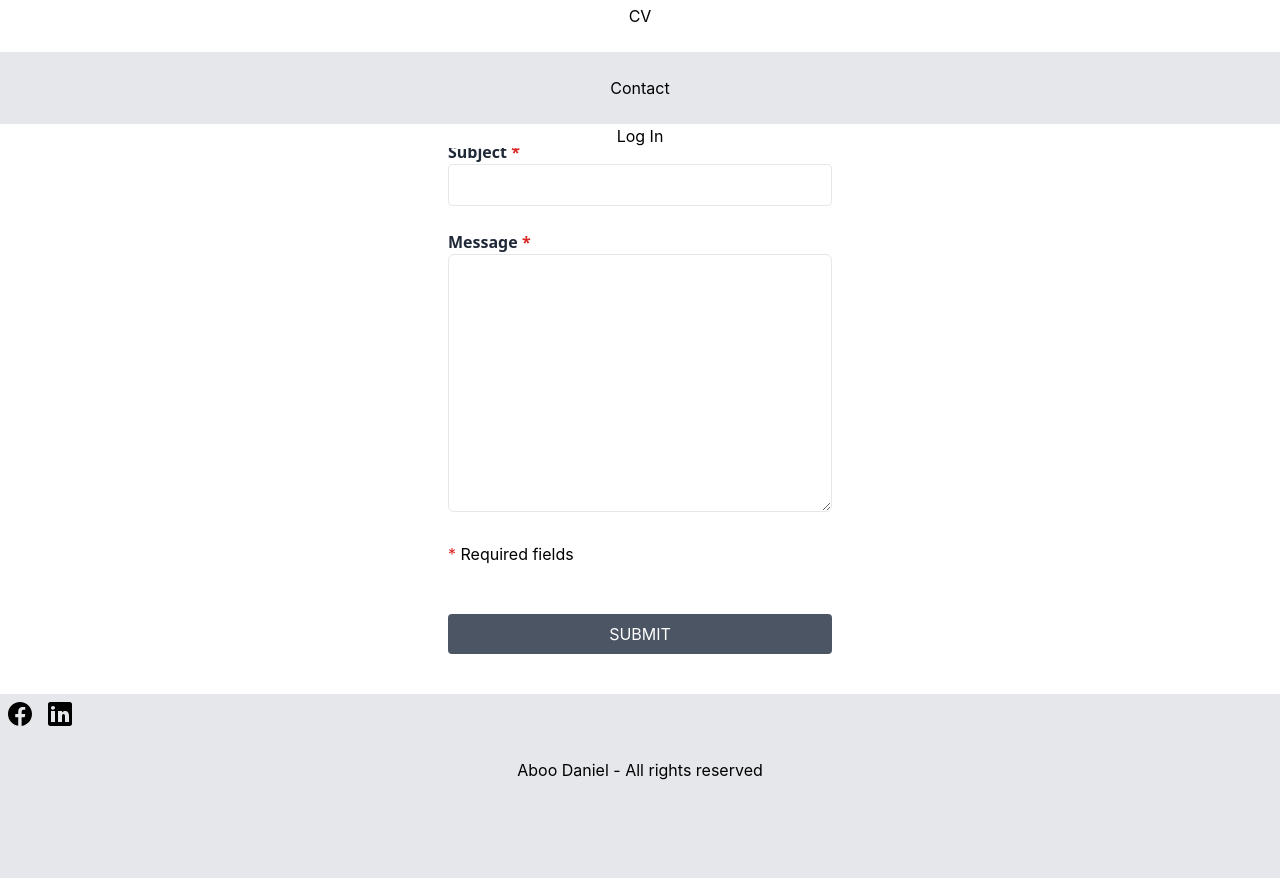
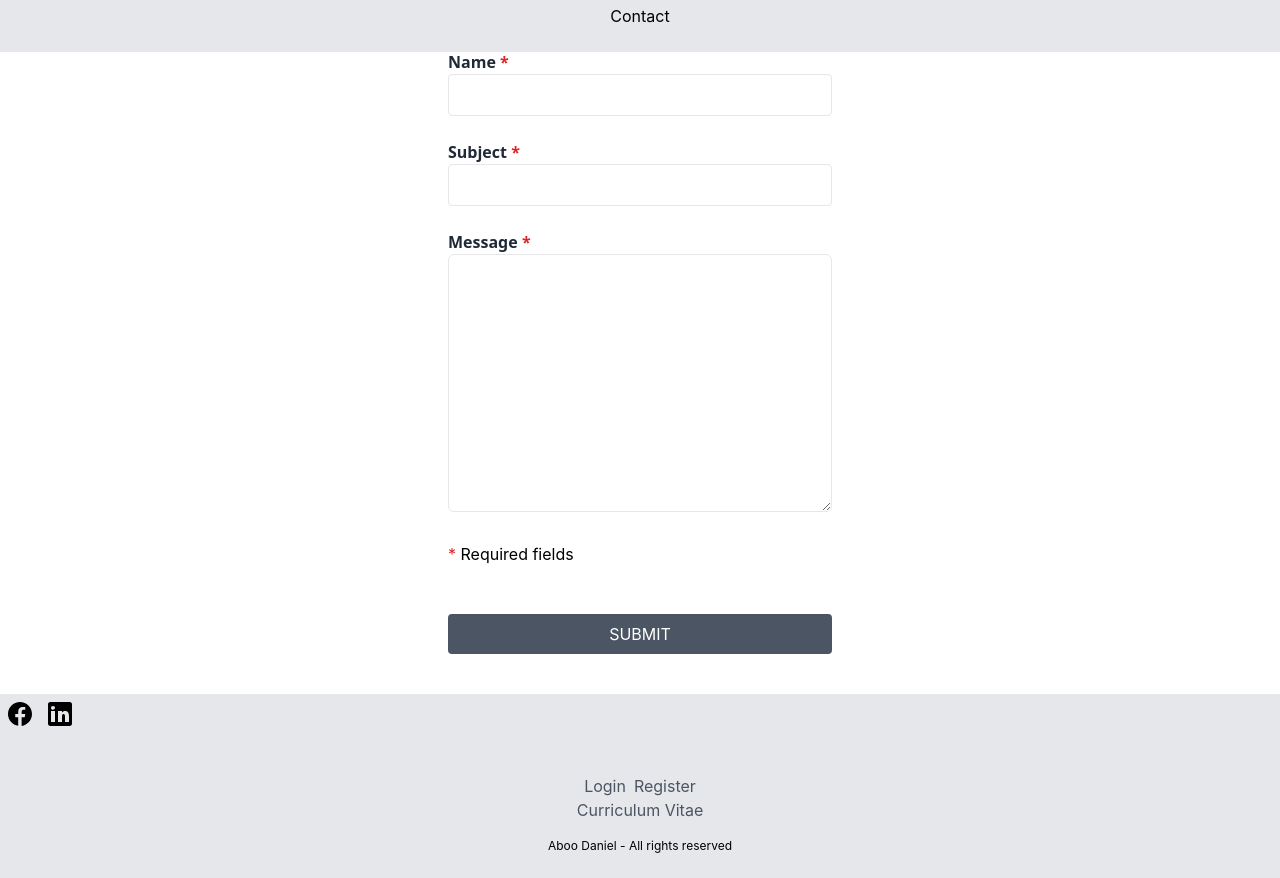
Before and after one commit to Daboo1998/aboodaniel-react-client, a React (Create React App) app: page /contact in a window 1280 px wide. Shown: the part 220-1098 px from the top of the page. Before the commit the page ends 1026 px from the top, so only its background shows below. Built offline with nearby package versions, Linux system fonts and the light colour scheme; no server answers.

Commit message:
Moved CV and Login/Register/Logout to Footer

```diff
--- a/src/App.tsx
+++ b/src/App.tsx
@@ -41,9 +41,6 @@ function App() {
                     </PageNavigatorBarLink>
                     <PageNavigatorBarLink to="/experience" pageTitle="Experience">
                         Experience
-                    </PageNavigatorBarLink>
-                    <PageNavigatorBarLink pageTitle="CV" to="/cv">
-                        CV
                     </PageNavigatorBarLink>
 					<PageNavigatorBarLink to="/contact" pageTitle="Contact">
                   		Contact
--- a/src/components/atoms/buttons and links/Button.tsx
+++ b/src/components/atoms/buttons and links/Button.tsx
@@ -22,9 +22,10 @@ export interface ButtonProps {
     size?: ButtonSize;
     className?: string;
     submit?: boolean;
+    nonUppercase?: boolean;
 }
 
-const Button: React.FC<ButtonProps> = ({submit = false, className, label, action, type = ButtonType.primary, size = ButtonSize.small}) => {
+const Button: React.FC<ButtonProps> = ({nonUppercase, submit = false, className, label, action, type = ButtonType.primary, size = ButtonSize.small}) => {
     const theme = () => {
         switch (type) {
             case ButtonType.primary: return "bg-gray-600 >md:hover:bg-gray-900";
@@ -46,7 +47,7 @@ const Button: React.FC<ButtonProps> = ({submit = false, className, label, action
 
     return (
         <button type={submit ? "submit": undefined} onClick={e => action?.(e)}
-                className={`${theme()} ${sizeAttributes()} ${className ? className : ""} text-white rounded px-1 uppercase`}>
+                className={`${theme()} ${sizeAttributes()} ${className ? className : ""} text-white rounded px-1 ${nonUppercase ? "" : "uppercase"}`}>
             {label}
         </button>
     );
--- a/src/components/molecules/general/Footer.tsx
+++ b/src/components/molecules/general/Footer.tsx
@@ -1,16 +1,53 @@
 import React from "react";
 import { ReactComponent as FacebookIcon } from "../../../images/icons/facebookIcon.svg";
 import { ReactComponent as LinkedInIcon } from "../../../images/icons/linkedInIcon.svg";
+import Link from "../../atoms/buttons and links/Link";
+import {useAuth} from "../../../contexts/AuthContext";
 
 const Footer: React.FC = () => {
+    const auth = useAuth();
+
     return (
-        <div className="flex flex-col bg-gray-200 dark:bg-black pb-6">
+        <div className="flex flex-col bg-gray-200 dark:bg-black pb-6 space-y-4">
             <div className="flex flex-row">
                 <a href="https://facebook.com/danny.aboo.5" target="_blank" rel="noopener noreferrer" className="p-2"><FacebookIcon /></a>
                 <a href="https://www.linkedin.com/in/danielaboo" target="_blank" rel="noopener noreferrer" className="p-2"><LinkedInIcon /></a>
             </div>
             <br />
-            <p className="text-center">Aboo Daniel - All rights reserved</p>
+            <div className="flex flex-col items-center">
+                <div className={`flex ${auth.isLoggedIn ? "flex-col" : "flex-row" } space-x-2`}>
+                    {
+                        !auth.isLoggedIn ? (
+                          <>
+                              <Link to="/login" className="text-gray-600 text-center >md:hover:text-gray-800">
+                                  Login
+                              </Link>
+                              <Link to="/register" className="text-gray-600 text-center >md:hover:text-gray-800">
+                                  Register
+                              </Link>
+                          </>
+                        ) : (
+                            <>
+                                <p>
+                                    Logged in as {
+                                        auth.user &&
+                                            <span className="text-center text-blue-800 dark:text-blue-300">
+                                                {auth.user?.displayName ? auth.user.displayName : auth.user?.uid}
+                                            </span>
+                                    }
+                                    </p>
+                                <button className="text-gray-600 text-center >md:hover:text-gray-800" onClick={auth.logout}>
+                                    Logout
+                                </button>
+                            </>
+                        )
+                    }
+                </div>
+                <Link to="/cv" className="text-gray-600 text-center >md:hover:text-gray-800">
+                    Curriculum Vitae
+                </Link>
+            </div>
+            <p className="text-center text-xs">Aboo Daniel - All rights reserved</p>
         </div>
     );
 };
--- a/src/components/molecules/general/PageNavigatorBar.tsx
+++ b/src/components/molecules/general/PageNavigatorBar.tsx
@@ -1,9 +1,6 @@
 import React, {useState} from "react";
 import { ReactComponent as MenuIcon } from "../../../images/icons/menuIcon.svg";
 import { ReactComponent as CloseIcon } from "../../../images/icons/closeIcon.svg"
-import {useAuth} from "../../../contexts/AuthContext";
-import Spacer from "../../atoms/utilities/Spacer";
-import {useHistory} from "react-router-dom";
 
 export const PageNavigatorBarContext = React.createContext({
     isHidden: false,
@@ -15,24 +12,6 @@ export const PageNavigatorBarContext = React.createContext({
 const PageNavigatorBar: React.FC = ({children}) => {
     const [isHidden, setIsHidden] = useState(true);
     const [currentTitle, setCurrentTitle] = useState("Home");
-    const history = useHistory();
-
-    const {logout, wentToLogin, isLoggedIn, user} = useAuth();
-
-    const handleLogin = (e: React.MouseEvent) => {
-        e.preventDefault();
-        if (isLoggedIn) {
-            logout().then(_ => {
-                console.log("Signed Out");
-                history.push("/");
-            });
-        } else {
-            wentToLogin(history.location.pathname);
-            history.push("/login");
-        }
-
-        setIsHidden(true);
-    };
 
     return (<PageNavigatorBarContext.Provider value={{isHidden, currentTitle, hide: () => setIsHidden(true), setCurrentTitle}}>
       <div className={`flex flex-col >md:flex-row ${isHidden ? "" : "border-b <md:h-full"} >md:border-b border-black fixed w-full top-0 z-10`}>
@@ -48,9 +27,6 @@ const PageNavigatorBar: React.FC = ({children}) => {
               <md:overflow-hidden <md:transition-height <md:duration-500 <md:ease-in-out`
           }>
               {children}
-              <Spacer />
-              { user && <p className="<md:py-2 text-center text-blue-800 dark:text-blue-300 >md:pl-4">{user?.displayName ? user.displayName : user?.uid}</p> }
-              <button className=">md:px-4 <md:py-4 flex-shrink-0" onClick={handleLogin}>{isLoggedIn ? "Log Out" : "Log In"}</button>
           </div>
       </div>
     </PageNavigatorBarContext.Provider>);
```
